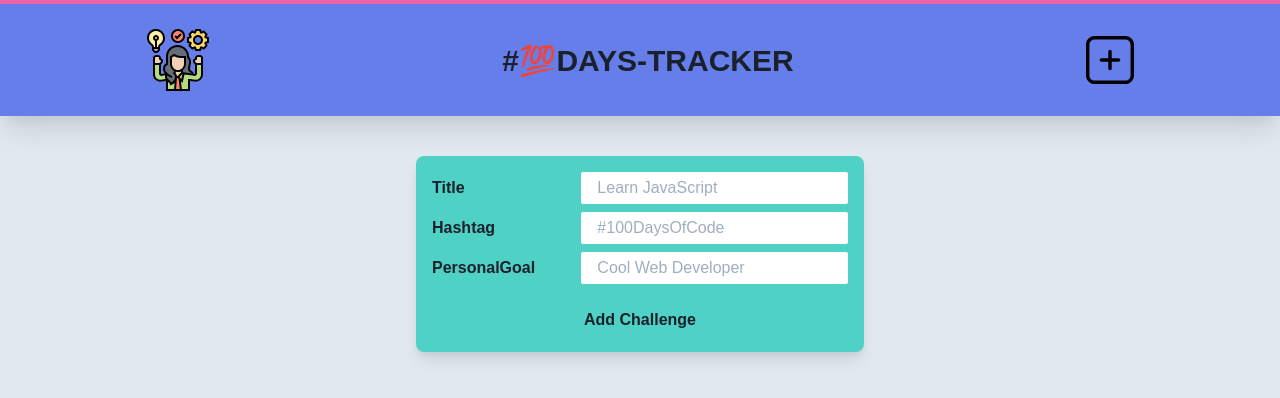
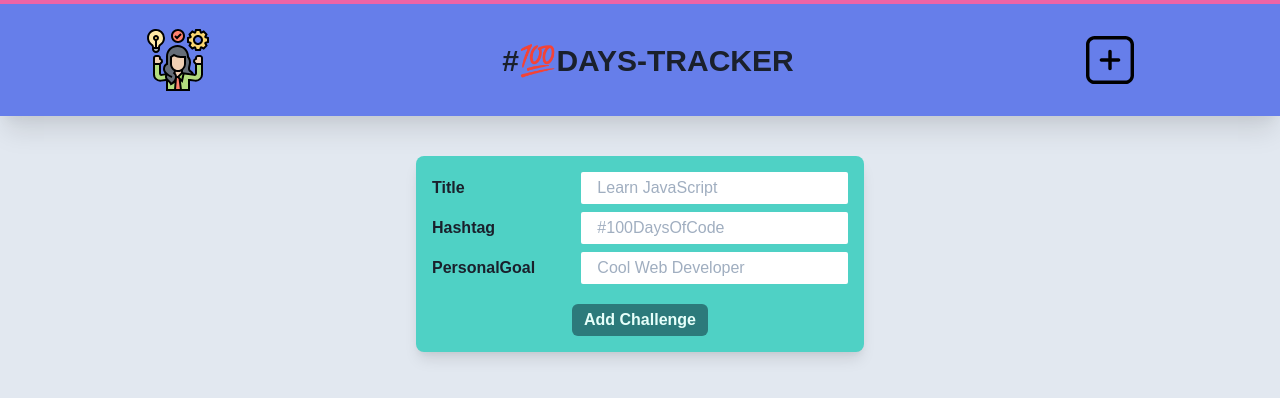
Before and after one commit to padunk/100DaysTracker, a React (Create React App) app in the folder client/: page /add in a window 1280 px wide. Shown: the top 398 px of the page. Built offline with nearby package versions, Linux system fonts and the light colour scheme; a web font is replaced by a local one.

Commit message:
feat(button): change button props

```diff
--- a/client/src/components/AddDetail/AddDetail.tsx
+++ b/client/src/components/AddDetail/AddDetail.tsx
@@ -12,7 +12,7 @@ interface Props {
 
 const AddDetail = (props: Props) => {
     const [progress, setProgress] = useState<string>(`\n${props.hashtag}`);
-    let initialText = `Today I\'m committing to do`;
+    let initialText = `Today I'm committing to do`;
     const [twitterHref, setTwitterHref] = useState<string>(
         `https://twitter.com/intent/tweet?hashtags=${props.hashtag.slice(
             1
@@ -78,14 +78,12 @@ const AddDetail = (props: Props) => {
                 <Wrapper classname='flex flex-wrap justify-around'>
                     <Button
                         type='submit'
-                        bgColor='teal-200'
-                        textColor='teal-700'>
+                        customClass='bg-teal-200 text-teal-700'>
                         Save
                     </Button>
                     <Button
                         type='button'
-                        bgColor='teal-700'
-                        textColor='teal-100'>
+                        customClass='bg-teal-700 text-teal-100'>
                         <a
                             href={twitterHref}
                             target='_blank'
--- a/client/src/components/Button/Button.tsx
+++ b/client/src/components/Button/Button.tsx
@@ -1,20 +1,18 @@
 import React, { ReactNode } from "react";
+import classNames from "classnames";
 
 interface Props {
     type: any;
-    bgColor: string;
-    textColor: string;
     children: ReactNode;
+    customClass?: string;
 }
 
 const defaultClass = "px-3 py-1 font-bold rounded-md";
 
 const Button = (props: Props) => {
-    const classnames = defaultClass.concat(
-        ` bg-${props.bgColor} text-${props.textColor}`
-    );
+    const btnClass = classNames(defaultClass, props.customClass);
     return (
-        <button type={props.type} className={classnames}>
+        <button type={props.type} className={btnClass}>
             {props.children}
         </button>
     );
```
